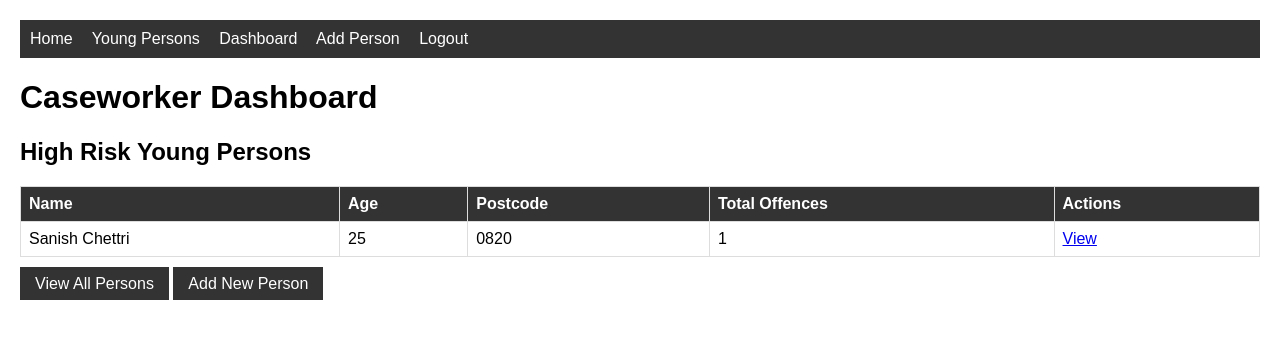
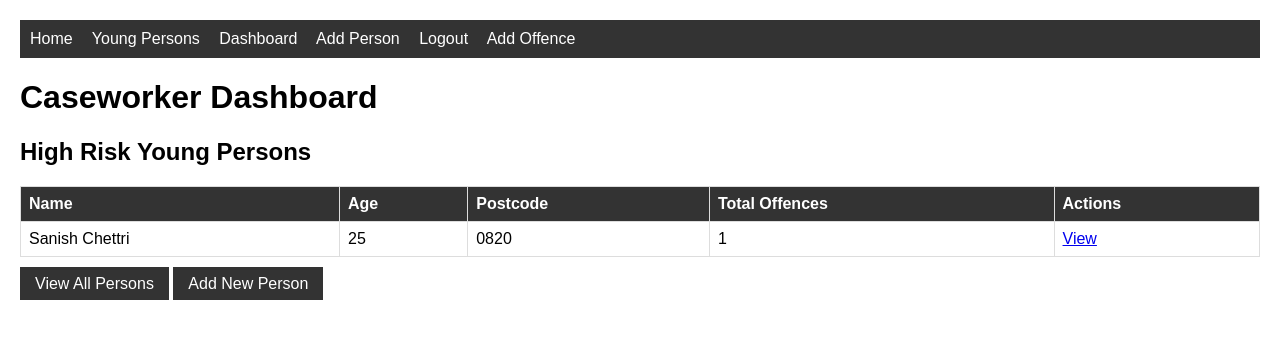
Before and after one commit to susanA10-afk/hit237-group-project-group7, a Django app: page /dashboard/ in a window 1280 px wide. Shown: the top 339 px of the page. Run offline with Django 4.2, Linux system fonts and the light colour scheme; a user stored in the database is signed in; data comes from the database, SQL or seed files in the repository; both versions use the stored data as it was after the commit; data that the repository does not hold is empty.

Commit message:
Add offence link to navigation in base.html

```diff
--- a/justice/templates/justice/base.html
+++ b/justice/templates/justice/base.html
@@ -21,6 +21,7 @@
         <a href="{% url 'justice:dashboard' %}">Dashboard</a>
         <a href="{% url 'justice:youngperson-create' %}">Add Person</a>
         <a href="{% url 'logout' %}">Logout</a>
+        <a href="{% url 'justice:offence-create' %}">Add Offence</a>
     </nav>
     <div class="container">
         {% block content %}
```
Also changed, not shown: db.sqlite3.
